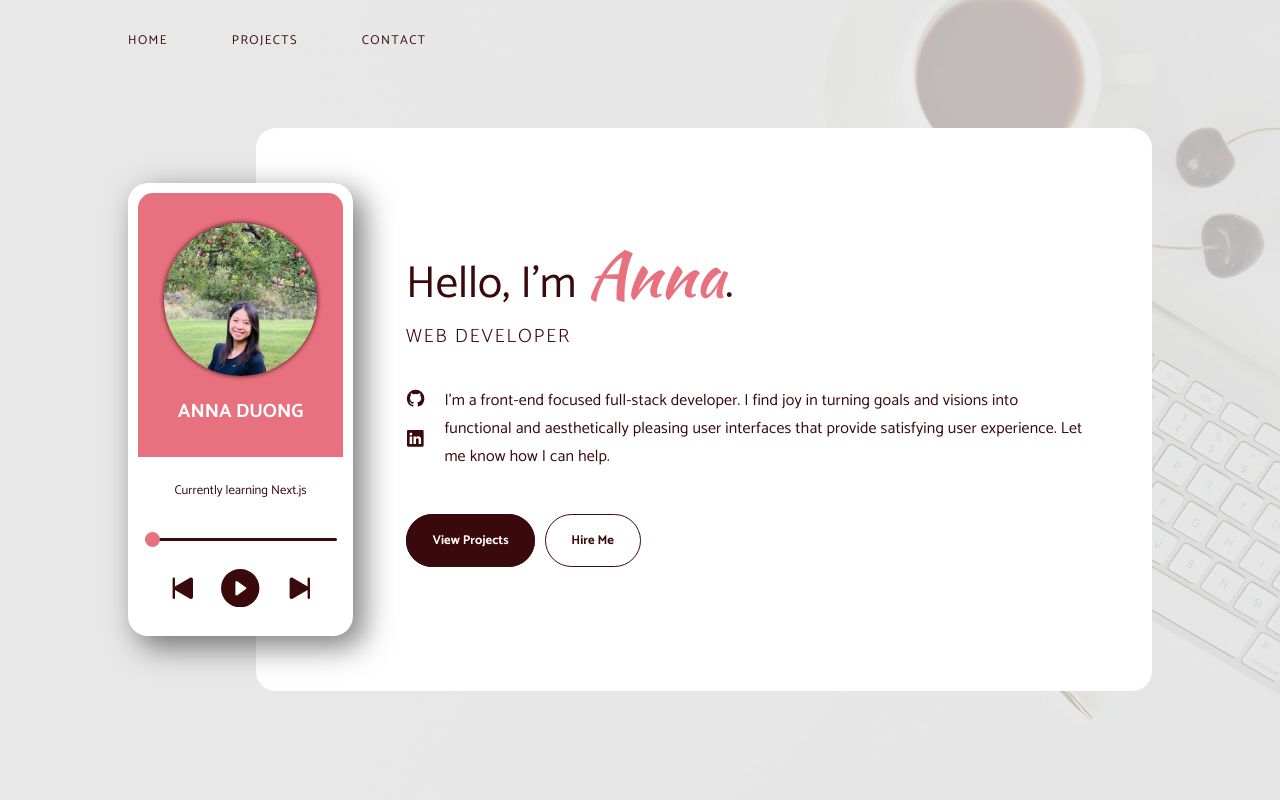
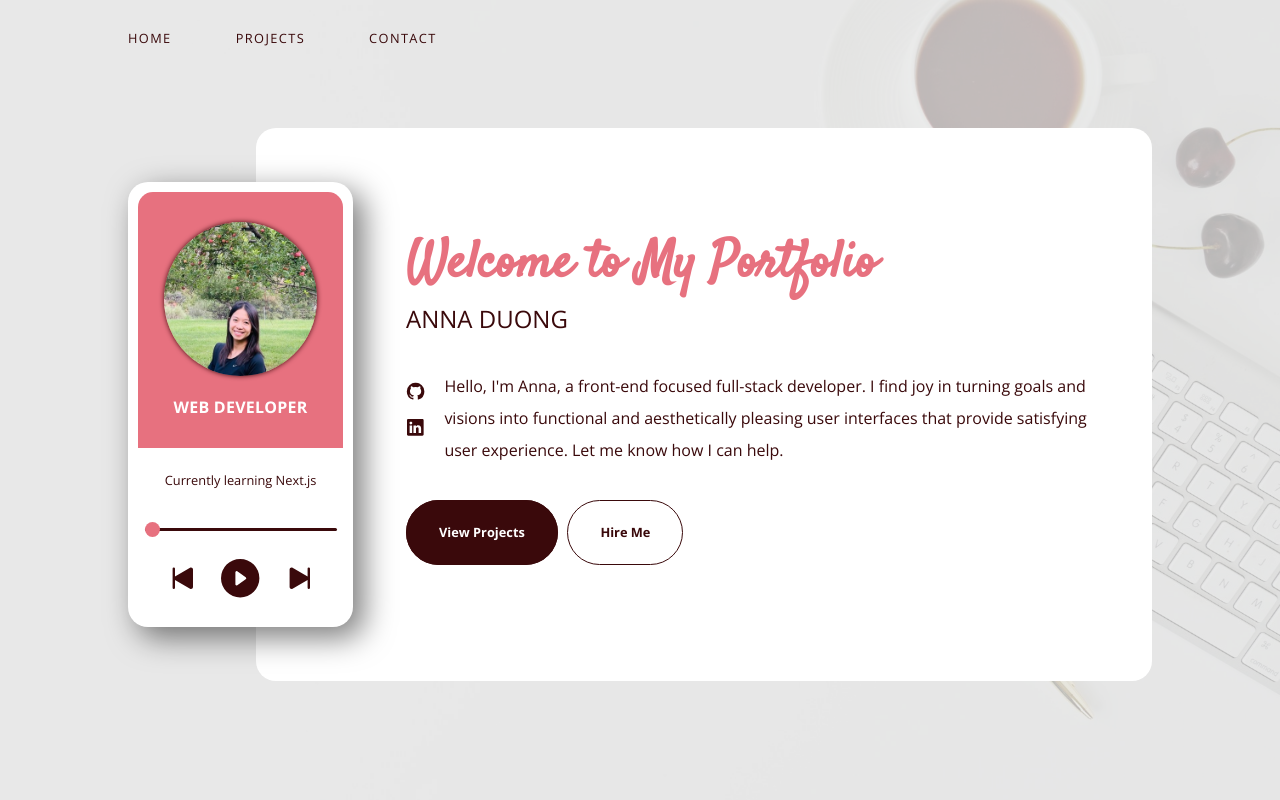
Before and after one commit to annaduong17/portfolio, a React (Create React App) app: page /portfolio in a window 1280 px wide. Shown: the top 800 px of the page. Built offline with nearby package versions, Linux system fonts and the light colour scheme.

Commit message:
change typography and font sizes and weight and move content around in HomePage

```diff
--- a/src/App.js
+++ b/src/App.js
@@ -1,12 +1,10 @@
 import { useState, useEffect, useRef } from 'react';
-import { Routes, Route } from 'react-router-dom';
 import Navbar from './components/Navbar';
 import HomePage from './components/HomePage';
 import PortfolioPage from './components/PortfolioPage';
-import Contact from './components/Contact';
+import ContactPage from './components/ContactPage';
 import Footer from './components/Footer';
 import NotFound from './components/NotFound';
-import ScrollToTop from './components/ScrollToTop';
 import BackToTopButton from './components/BackToTopButton';
 
 function App () {
@@ -58,12 +56,10 @@ function App () {
 
           <HomePage isMobile={isMobile} />
           <PortfolioPage />
-          <Contact />
+          <ContactPage />
 
           <BackToTopButton />
           <Footer />
-
-          {/* <ScrollToTop /> */}
         </div>
   )
 }
--- a/src/components/Contact.js
+++ b/src/components/ContactPage.js
@@ -1,9 +1,9 @@
-function Contact() {
+function ContactPage() {
   return (
     <div id="contact-page" className="page-margin page-padding">
       <div className='contact'>
       <section>
-        <h1 className="heading">Let's get in touch!</h1>
+        <h2 className="heading">Contact Me</h2>
         <p>I am fluent in English and Vietnamese. Feel free to communicate with me in either language.</p>
       </section>
 
@@ -37,4 +37,4 @@ function Contact() {
   );
 }
 
-export default Contact;
+export default ContactPage;
--- a/src/components/Home.js
+++ b/src/components/Home.js
@@ -1,12 +1,10 @@
-import { NavLink } from 'react-router-dom';
-
 function Home() {
   return (
     <div className="home">
 
       <div className="home-heading">
-        <h1>Hello, I'm <span>Anna</span>.</h1>
-        <h2>WEB DEVELOPER</h2>
+        <h1>Welcome to My Portfolio</h1>
+        <h2>ANNA DUONG</h2>
       </div>
 
       <div className='socials-description'>
@@ -22,12 +20,12 @@ function Home() {
         </div>
 
         <div className="home-description">
-          <p>I'm a front-end focused full-stack developer. I find joy in turning goals and visions into functional and aesthetically pleasing user interfaces that provide satisfying user experience. Let me know how I can help.</p>
+          <p>Hello, I'm Anna, a front-end focused full-stack developer. I find joy in turning goals and visions into functional and aesthetically pleasing user interfaces that provide satisfying user experience. Let me know how I can help.</p>
         </div>
       </div>
       <div className="home-buttons">
-        <NavLink to="/portfolio" className="btn primary-btn">View Projects</NavLink>
-        <NavLink to="/contact" className="btn secondary-btn">Hire Me</NavLink>
+        <a className="btn primary-btn" href="#portfolio-page">View Projects</a>
+        <a className="btn secondary-btn" href="#contact-page">Hire Me</a>
       </div>
     </div>
   );
--- a/src/components/Menu.js
+++ b/src/components/Menu.js
@@ -1,5 +1,3 @@
-import { NavLink } from 'react-router-dom';
-
 function Menu({ toggleMenu }) {
   return (
     <div className='menu'>
@@ -8,13 +6,13 @@ function Menu({ toggleMenu }) {
       </button>
       <ul>
         <li>
-          <NavLink onClick={toggleMenu} to='/'>HOME</NavLink>
+          <a onClick={toggleMenu} href="#app">HOME</a>
         </li>
         <li>
-          <NavLink onClick={toggleMenu} to='/portfolio'>PORTFOLIO</NavLink>
+        <a onClick={toggleMenu} href="#portfolio-page">PROJECTS</a>
         </li>
         <li>
-          <NavLink onClick={toggleMenu} to='/contact'>CONTACT</NavLink>
+        <a onClick={toggleMenu} href="#contact-page">CONTACT</a>
         </li>
       </ul>
     </div>
--- a/src/components/Navbar.js
+++ b/src/components/Navbar.js
@@ -1,9 +1,9 @@
-import { NavLink } from 'react-router-dom';
 import Menu from './Menu';
 
 function Navbar({ scrolled, isMobile, showMenu, toggleMenu }) {
 
   return (
+
     <div className="navbar-container">
       {isMobile ? (
         <nav className={`navbar mobile ${scrolled ? "cherry-bg" : ""}`}>
@@ -12,9 +12,9 @@ function Navbar({ scrolled, isMobile, showMenu, toggleMenu }) {
           </button>
         </nav>) : (
         <nav className={`navbar ${scrolled ? "cherry-bg" : ""}`}>
-          <a className='navlink' href="#app">HOME</a>
-          <a className='navlink' href="#portfolio-page">PROJECTS</a>
-          <a className='navlink' href="#contact-page">CONTACT</a>
+          <a href='#app' className="navlink">HOME</a>
+          <a href="#portfolio-page" className="navlink">PROJECTS</a>
+          <a href="#contact-page" className="navlink">CONTACT</a>
         </nav>)
       }
 
--- a/src/components/Phone.js
+++ b/src/components/Phone.js
@@ -67,7 +67,7 @@ function Phone({ isMobile }) {
         <img height={180}
         width={180}
         className="avatar" src="/images/avatar.jpeg" alt="avatar" />
-      <h2 className='name'>Anna Duong</h2>
+      <h2 className='title'>Web Developer</h2>
       </div>
       {isMobile && <Home />}
 
--- a/src/components/ScrollToTop.js
+++ /dev/null
@@ -1,12 +0,0 @@
-import { useEffect } from 'react';
-import { useLocation } from 'react-router-dom';
-
-const ScrollToTop = () => {
-  const { pathname } = useLocation();
-
-  useEffect(() => {
-    window.scrollTo(0, 0);
-  }, [pathname]);
-}
-
-export default ScrollToTop;
--- a/src/index.scss
+++ b/src/index.scss
@@ -1,4 +1,4 @@
-@import url('https://fonts.googleapis.com/css2?family=Catamaran:wght@300;400;500;700;800&family=Kaushan+Script&display=swap');
+@import url('https://fonts.googleapis.com/css2?family=Satisfy&family=Open+Sans:wght@300;400;700;800&display=swap');
 
 $cherry: rgba(58, 9, 11, 1);
 $light-cherry: rgba(58, 9, 11, 0.25);
@@ -18,7 +18,7 @@ html {
 body {
   position: relative;
   box-sizing: border-box;
-  font-family: 'Catamaran', sans-serif;
+  font-family: 'Open Sans', sans-serif;
   color: $cherry;
   font-size: 1rem;
   margin: 0;
@@ -97,10 +97,6 @@ svg {
     &:hover {
       color: $pink;
     }
-  }
-
-  .navlink.active {
-    font-weight: 900;
   }
 }
 
@@ -187,7 +183,7 @@ svg {
 }
 
 .heading {
-  font-family: 'Kaushan Script', cursive;
+  font-family: 'Satisfy', cursive;
   font-size: clamp(1.75rem, 5vw, 3rem);
   color: $pink;
   margin-top: 0;
@@ -201,8 +197,8 @@ svg {
   text-decoration: none;
   font-weight: 700;
   font-size: clamp(0.7rem, 1vw, 1rem);
-  padding-block: clamp(8px, 1.25vw, 15px);
-  padding-inline: clamp(15px, 2vw, 30px);
+  padding-block: clamp(0.5rem, 1.75vw, 1.5rem);
+  padding-inline: clamp(1rem, 2.5vw, 2rem);
   margin-right: clamp(5px, 0.75vw, 15px);
   border: none;
   cursor: pointer;
@@ -236,25 +232,19 @@ svg {
     border-radius: 20px;
     background-color: $white;
     margin-left: clamp(50px, 10vw, 200px);
-    padding-block: clamp(50px, 10vw, 100px);
+    padding-block: clamp(20px, 5vw, 100px);
     padding-inline: clamp(120px, 15vw, 150px) clamp(30px, 5vw, 75px);
 
     h1 {
-      font-size: clamp(1.2rem, 3.5vw, 3.5rem);
-      font-weight: 400;
+      font-family: 'Satisfy', sans-serif;
+      font-size: clamp(1.2rem, 4vw, 4rem);
+      color: $pink;
       margin: 0;
-
-      span {
-        font-size: clamp(1.5rem, 5vw, 4.5rem);
-        font-family: 'Kaushan Script', cursive;
-        color: $pink;
-      }
     }
 
     h2 {
-      font-size: clamp(1rem, 1.5vw, 1.5rem);
-      font-weight: 100;
-      letter-spacing: 2px;
+      font-size: clamp(0.75rem, 2vw, 1.5rem);
+      font-weight: 400;
       margin: 0;
     }
 
@@ -281,8 +271,7 @@ svg {
 
       p {
         font-size: clamp(1rem, 1.25vw, 1.5rem);
-        letter-spacing: 0.15px;
-        line-height: 175%;
+        line-height: 200%;
       }
     }
 
@@ -327,11 +316,12 @@ svg {
       box-shadow: 0px 0px 5px 0px $cherry;
     }
 
-    .name {
-      font-size: clamp(0.75rem, 1.5vw, 2rem);
+    .title {
+      text-transform: uppercase;
+      font-size: clamp(0.75rem, 1.25vw, 1.5rem);
       font-weight: 700;
+      letter-spacing: 0.25px;
       color: $white;
-      text-transform: uppercase;
       margin-block: 20px 0;
     }
   }
@@ -471,7 +461,7 @@ svg {
     flex-grow: 1;
 
     .project-name {
-      font-family: 'Kaushan Script', script;
+      font-family: 'Satisfy', cursive;
       font-size: 2rem;
     }
 
@@ -771,25 +761,23 @@ svg {
 
   .page-margin {
     margin: clamp(10px, 5vw, 50px);
-    margin-top: 15vw;
+    margin-top: clamp(65px, 15vw, 100px);
   }
+
 
   .home-page {
     flex-direction: column;
 
     .home {
       text-align: center;
+      padding-inline: 0;
 
       h1 {
-        font-size: clamp(1.25rem, 6.5vw, 2rem);
-
-        span {
-          font-size: clamp(1.5rem, 9.5vw, 3rem);
-        }
+        font-size: clamp(1.25rem, 6.5vw, 4rem);
       }
 
       h2 {
-        font-size: clamp(1rem, 3vw, 2rem);
+        font-size: clamp(0.75rem, 3.5vw, 3rem);
       }
 
       .home-description p {
@@ -797,8 +785,8 @@ svg {
       }
 
       .btn {
-        font-size: clamp(0.75rem, 2.5vw, 2rem);
-        padding-block: 2vw;
+        font-size: clamp(0.7rem, 2.5vw, 2rem);
+        padding-block: 3.5vw;
         padding-inline: 5vw;
       }
     }
@@ -824,8 +812,8 @@ svg {
             margin-right: 5vw;
           }
 
-          .name {
-            font-size: clamp(1rem, 4vw, 3rem);
+          .title {
+            font-size: clamp(0.75rem, 4vw, 3rem);
             text-align: center;
           }
         }
@@ -934,3 +922,11 @@ svg {
     width: auto;
   }
 }
+
+@media (min-width: 1000px) {
+  .home-page {
+    .home {
+      padding-block: 100px;
+    }
+  }
+}
```
